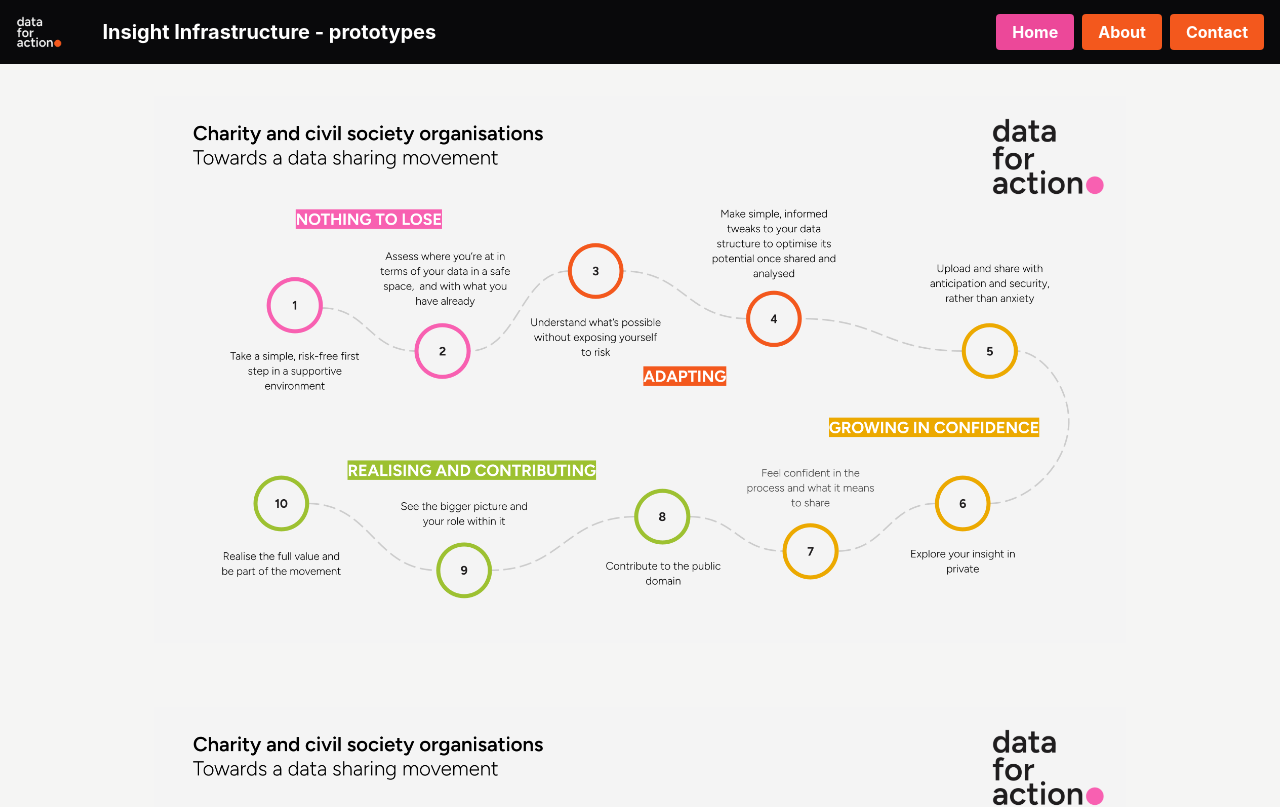
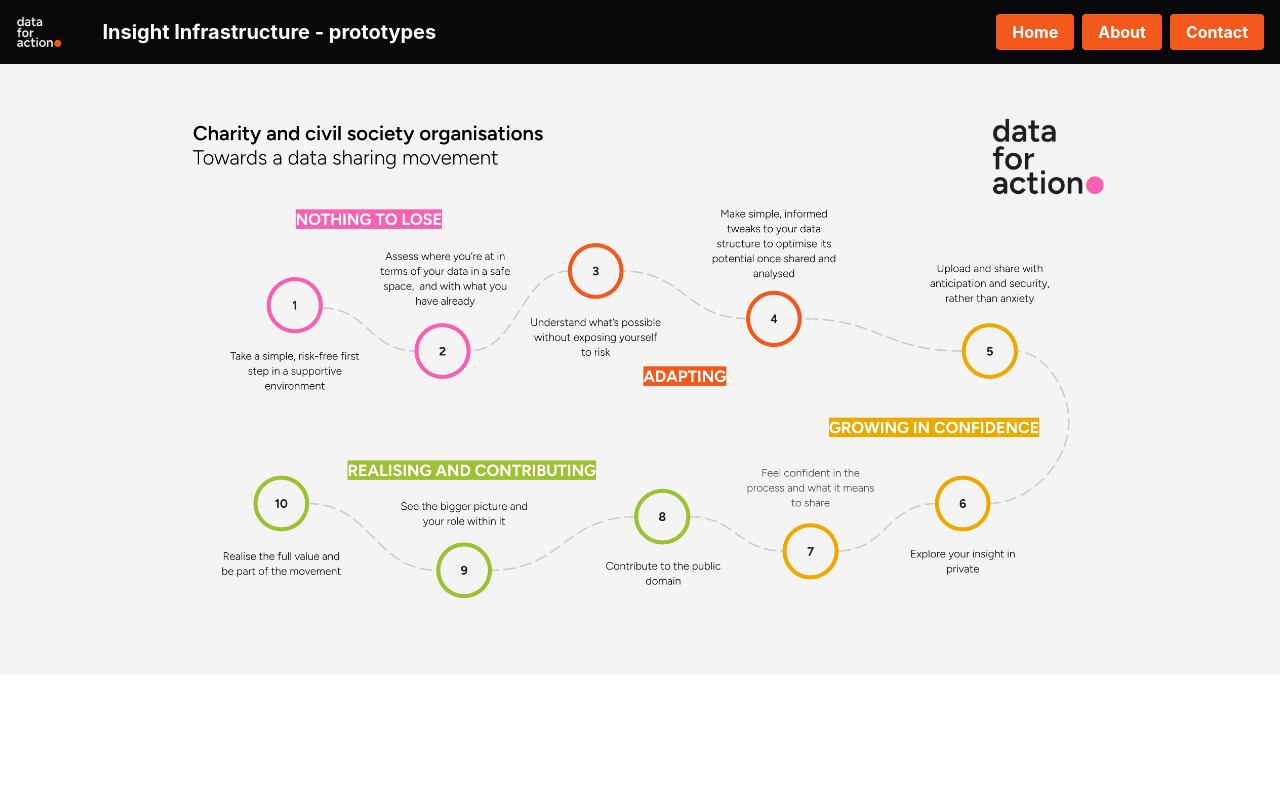
Before and after one commit to dataforaction-tom/csv-viz, a React (Create React App) app: page / in a window 1280 px wide. Shown: the top 807 px of the page. Built offline with nearby package versions, Linux system fonts and the light colour scheme.

Commit message:
change nav

```diff
--- a/src/App.js
+++ b/src/App.js
@@ -16,7 +16,7 @@
       <div className="bg-stone-100">
         <Header />
         <Routes>
-          <Route path='/' element={<LandingPage />} />
+          <Route path='/csv-viz' element={<LandingPage />} />
           <Route path="/checklist" element={<DataSharingChecklist />} />
           <Route path="/alldata" element={<AllData />} />
           <Route path="/visualise" element={<Dataviz />} />
--- a/src/Navigation.js
+++ b/src/Navigation.js
@@ -4,7 +4,7 @@
 const Navigation = () => {
     return (
         <nav>
-            <NavLink to="/" className={({ isActive }) =>
+            <NavLink to="/csv-viz" className={({ isActive }) =>
                 "bg-[#f3581d] hover:bg-[#9dc131] text-white font-bold py-2 px-4 rounded" +
                 (isActive ? " bg-pink-500" : "")
             }>
```
